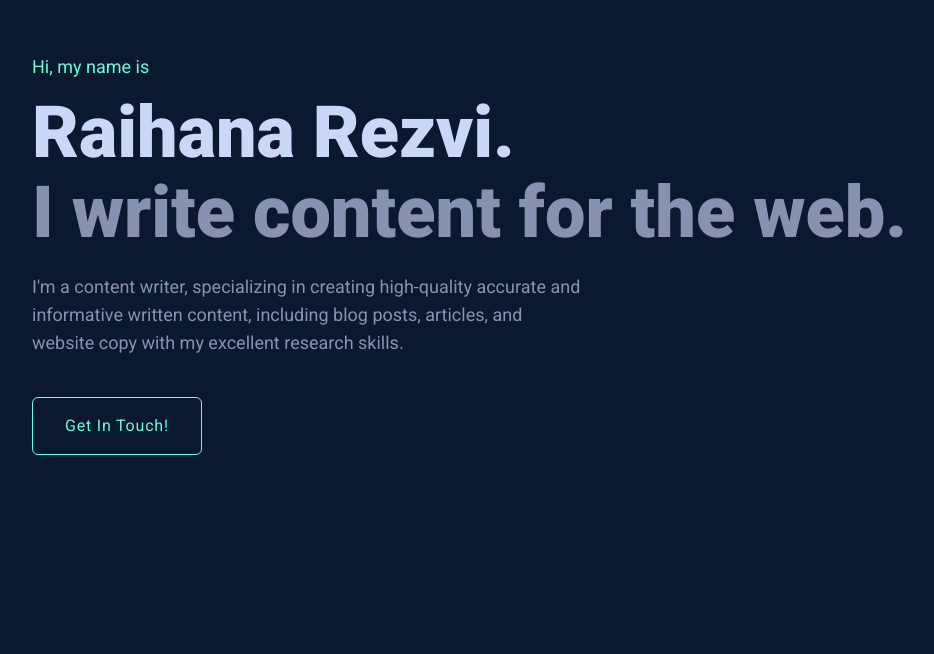
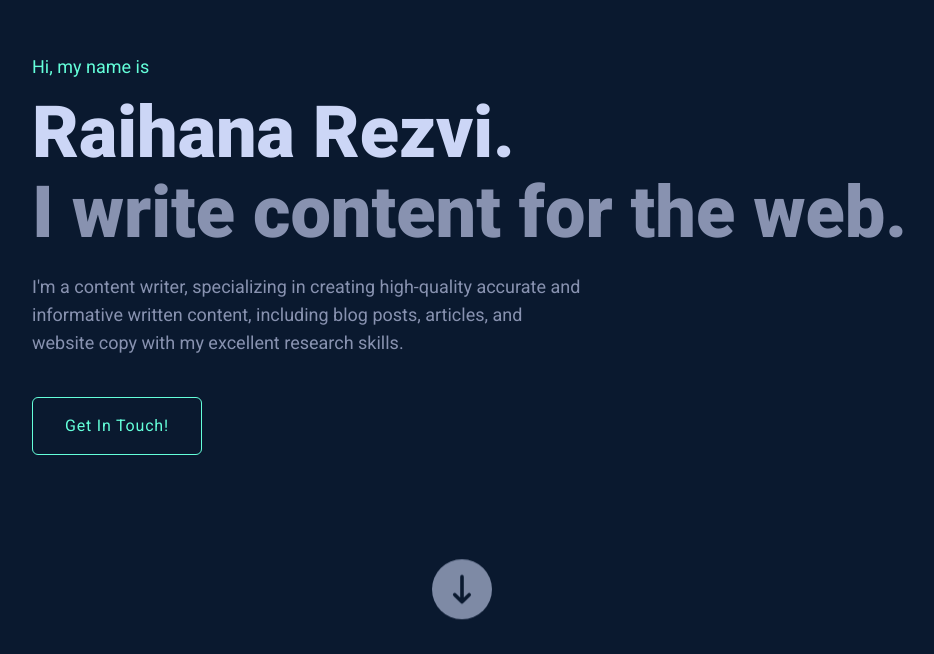
Before and after one commit to beyourahi/rezvi-personal-site, a Next.js app: page / in a window 1280 px wide. Shown: the part 146-800 px from the top of the page, without its empty margins (144-1078 px from the left). Built offline with nearby package versions, Linux system fonts and the light colour scheme.

Commit message:
added scroll down arrow ✅️️️️️

```diff
--- a/app/About.tsx
+++ b/app/About.tsx
@@ -3,7 +3,10 @@ import headshot from "@/public/images/headshot.jpeg";
 import { brandName, aboutme1, aboutme2, aboutme3 } from "data.json";
 
 export const About = () => (
-    <div className="container flex flex-col items-center mx-auto space-y-10 px-7 sm:px-14 md:px-20 lg:px-28 xl:px-44 2xl:px-72">
+    <div
+        id="about"
+        className="container flex flex-col items-center mx-auto space-y-10 px-7 sm:px-14 md:px-20 lg:px-28 xl:px-44 2xl:px-72"
+    >
         <div className="flex items-center justify-between w-full space-x-10">
             <h1 className="text-[1.7rem] font-extrabold text-heading lg:text-3xl">
                 About Me
--- /dev/null
+++ b/app/Arrow.tsx
@@ -0,0 +1,7 @@
+import { HiArrowNarrowDown } from "react-icons/hi";
+
+export const Arrow = () => (
+    <div className="z-20 absolute bottom-[3%] left-[45%] lg:left-[43%] lg:bottom-[3%] xl:left-[45%] text-3xl md:text-4xl mb-12 bg-heading/60 hover:bg-heading/40 text-theme p-3 rounded-full animate-bounce transition-all ease-in">
+        <HiArrowNarrowDown className="text-primary" />
+    </div>
+);
--- a/app/Masthead.tsx
+++ b/app/Masthead.tsx
@@ -1,8 +1,9 @@
 import { brandName, tagline, description } from "data.json";
+import { Arrow } from "./Arrow";
 import { ContactButton } from "./ContactButton";
 
 export const Masthead = () => (
-    <div className="container flex flex-col items-start justify-center h-screen mx-auto space-y-10 px-7 sm:px-14 md:px-20 lg:px-28 xl:px-44 2xl:px-72">
+    <div className="container relative flex flex-col items-start justify-center h-screen mx-auto space-y-10 px-7 sm:px-14 md:px-20 lg:px-28 xl:px-44 2xl:px-72">
         <div className="space-y-6">
             <div>
                 <h4 className="mb-4 text-lg text-coolGreen">Hi, my name is</h4>
@@ -20,5 +21,8 @@ export const Masthead = () => (
         </div>
 
         <ContactButton href="#contact">Get In Touch!</ContactButton>
+
+        {/*//! Arrow  */}
+        <Arrow />
     </div>
 );
```
